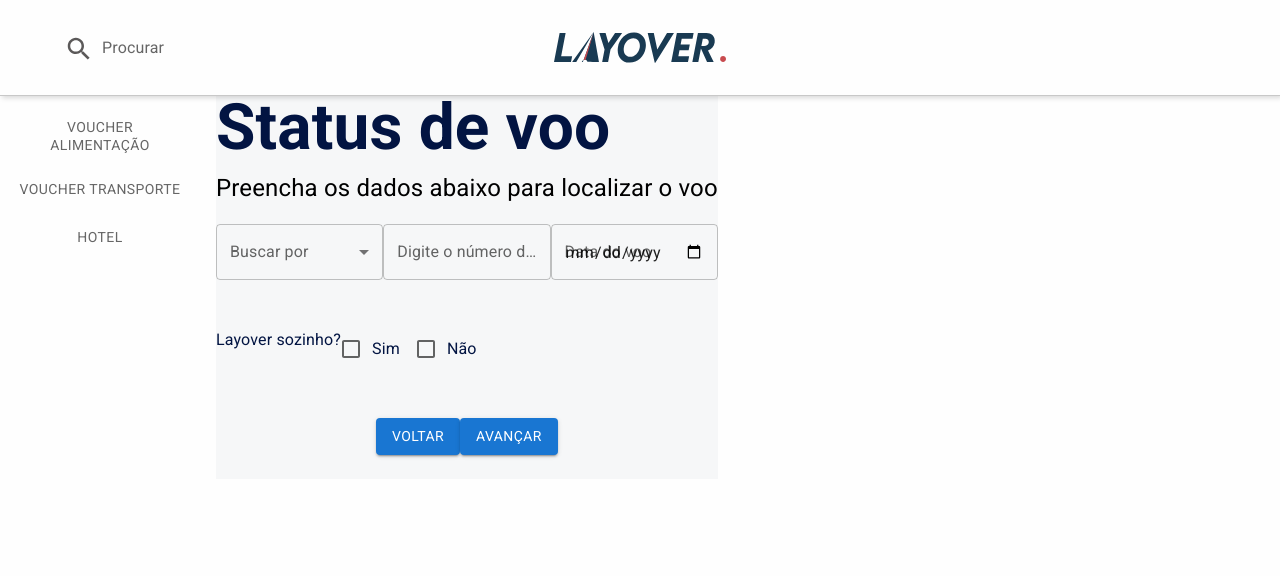
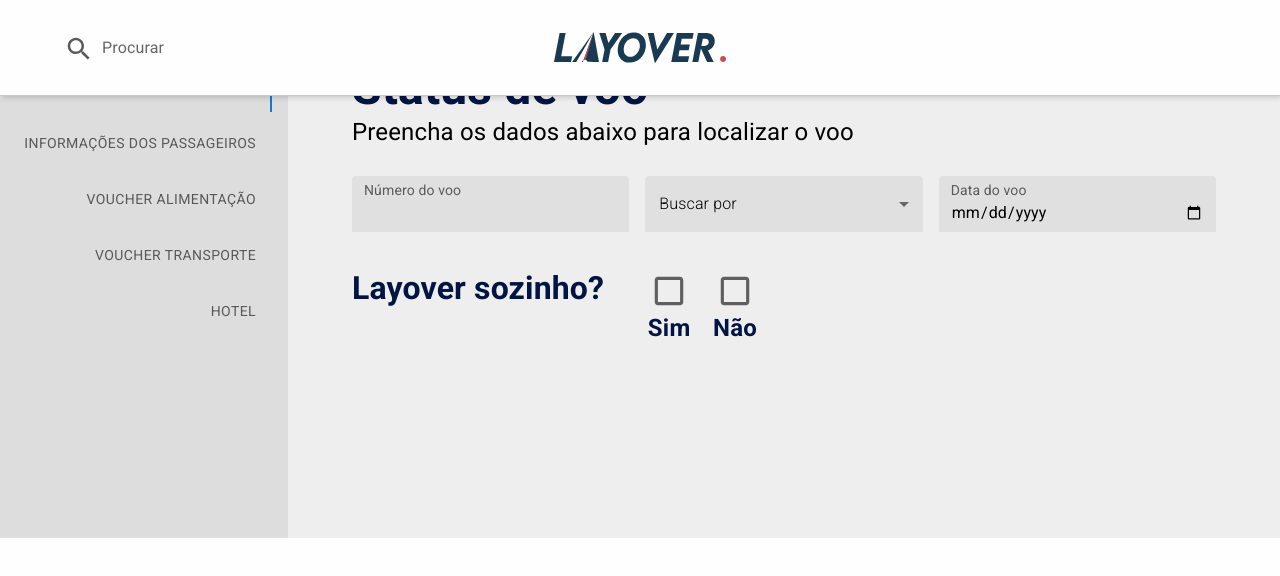
Before and after one commit to omarcusmoreira/layover-front-end, a React (Vite) app: page /search-flight in a window 1280 px wide. Shown: the top 576 px of the page. Built offline with nearby package versions, Linux system fonts and the light colour scheme; no server answers.

Commit message:
flight tabu

```diff
--- a/src/components/common/inputSelect/index.tsx
+++ b/src/components/common/inputSelect/index.tsx
@@ -14,7 +14,7 @@ export function InputSelect({
   children,
   callBacks,
   value,
-  height = "52px",
+  height = "56px",
 }: InputSelectProps) {
 
   const stylesInput = {
@@ -39,9 +39,7 @@ export function InputSelect({
         SelectDisplayProps={{
           style: stylesInput,
         }}
-        // InputLabelProps={{
-        //   shrink: false,
-        // }}
+
         disableUnderline
       >
         {children}
--- a/src/pages/MyLayovers/index.tsx
+++ b/src/pages/MyLayovers/index.tsx
@@ -71,7 +71,7 @@ export const MyLayovers = () => {
                 textTransform: "capitalize",
                 fontWeight: "600",
                 borderRadius: "1rem 1rem 0 0",
-                backgroundColor: "#e8e3e3",
+                backgroundColor: "#e7f8f9",
                 boxShadow: "0px 4px 4px rgba(0, 0, 0, 0.25)",
 
                 '&:hover': {
@@ -90,7 +90,7 @@ export const MyLayovers = () => {
                 textTransform: "capitalize",
                 fontWeight: "600",
                 borderRadius: "1rem 1rem 0 0",
-                backgroundColor: "#e8e3e3",
+                backgroundColor: "#e7f8f9",
                 boxShadow: "0px 4px 4px rgba(0, 0, 0, 0.25)",
                 '&:hover': {
                   color: "#000",
--- a/src/pages/SearchFlight/components/FlightSearch/index.tsx
+++ b/src/pages/SearchFlight/components/FlightSearch/index.tsx
@@ -1,4 +1,8 @@
-import React from 'react';
+import React, {useState} from 'react';
+import { InputText } from "../../../../components/common/inputText";
+import { InputSelect } from "../../../../components/common/inputSelect";
+import { InputDate } from "../../../../components/common/inputDate";
+
 import {
   FormControl,
   InputLabel,
@@ -8,61 +12,73 @@ import {
   FormControlLabel,
   Checkbox,
   Button,
-  Box,
 } from '@mui/material';
 
 import {
   FlightWrap,
-  FlightContent,
   FlightWrapTitle,
   FlightWrapSubTitle,
+  FlightInputFieldsWrap,
+  LayoverAlone,
+  LayoverAloneTitle,
+  LayoverAloneOptions,
 } from "./styles";
 
+export const FlightSearch = () => {
+  const [flightNumber, setFlightNumber] = useState("");
+  const [messageFlightNumber, setMessageFlightNumber] = useState("");
+  const [flightDate, setFlightDate] = useState("");
+  const [searchFlightFor, setSearchFlightFor] = useState(" ");
 
-export const FlightSearch = () => {
   return (
     <FlightWrap>
-      <FlightContent>
         <FlightWrapTitle style={{ textAlign: 'left' }}>Status de voo</FlightWrapTitle>
         <FlightWrapSubTitle style={{ textAlign: 'left' }}>
           Preencha os dados abaixo para localizar o voo
         </FlightWrapSubTitle>
-      <Box display="flex" justifyContent="center" mt={3} mb={3}>
-        <FormControl style={{ width: '50%' }}>
-          <InputLabel id="search-by-label">Buscar por</InputLabel>
-          <Select labelId="search-by-label" style={{ width: '100%' }}>
+        <FlightInputFieldsWrap>
+          <div>
+            <InputText
+              callBacks={(e) => setFlightNumber(e.target.value)}
+              value={flightNumber}
+              label="Número do voo"
+              placeholder="(Digite o número do voo)"
+              warningMns={messageFlightNumber}
+            />
+          </div>
+          <div>
+            <InputSelect callBacks={(e) => setSearchFlightFor(e)} value={searchFlightFor}>
+                <MenuItem value={" "}>Buscar por</MenuItem>
                 <MenuItem value={1}>Opção 1</MenuItem>
                 <MenuItem value={2}>Opção 2</MenuItem>
                 <MenuItem value={3}>Opção 3</MenuItem>
-          </Select>
-        </FormControl>
-        <TextField
-          style={{ width: '50%' }}
-          id="flight-number"
-          label="Digite o número do voo"
-          variant="outlined"
+            </InputSelect>
+          </div>
+          <div>
+            <InputDate
+              callBacks={(e) => setFlightDate(e.target.value)}
+              value={flightDate}
+              label="Data do voo"
+              placeholder="(DD/MM/AAAA)"
             />
-        <TextField
-          style={{ width: '50%' }}
-          id="flight-date"
-          label="Data do voo"
-          type="date"
-          variant="outlined"
-        />
-      </Box>
-      <Box display="flex" flexDirection="row" mt={3} mb={3}>
-        <span>Layover sozinho?</span>
+          </div>
+        </FlightInputFieldsWrap>
+      <LayoverAlone>
+        <LayoverAloneTitle>Layover sozinho?</LayoverAloneTitle>
+        <LayoverAloneOptions>
           <FormControlLabel
             control={<Checkbox name="yes" />}
             label="Sim"
+            labelPlacement="bottom"
+            sx={{ '& .MuiSvgIcon-root': { fontSize: 38 } }}
           />
-        <FormControlLabel control={<Checkbox name="no" />} label="Não" />
-      </Box>
-      <Box display="flex" justifyContent="center" mt={3} mb={3}>
-        <Button variant="contained">Voltar</Button>
-        <Button variant="contained">Avançar</Button>
-      </Box>
-      </FlightContent>
+          <FormControlLabel
+          control={<Checkbox name="no" />}
+          label="Não"
+          labelPlacement="bottom"
+          sx={{ '& .MuiSvgIcon-root': { fontSize: 38 } }}/>
+        </LayoverAloneOptions>
+      </LayoverAlone>
     </FlightWrap>
   );
 };
--- a/src/pages/SearchFlight/components/FlightSearch/styles.tsx
+++ b/src/pages/SearchFlight/components/FlightSearch/styles.tsx
@@ -1,20 +1,16 @@
 import styled from "styled-components";
 
 export const FlightWrap = styled.div`
-
-`
-
-export const FlightContent = styled.div`
+    flex:1;
     display:flex;
     flex-direction: column;
     width:100%;
-    margin-top:4rem;
-    background: rgba(103, 112, 141, 0.05);
 `
 
 export const FlightWrapTitle = styled.h2`
     font-weight: 700;
-    font-size: 4rem;
+    font-size: 3rem;
+    line-height: 3rem;
     color:#021442;
 `
 
@@ -23,4 +19,42 @@ export const FlightWrapSubTitle = styled.h3`
     font-size: 1.5rem;
     line-height: 1.5rem;
     color: #000000;
+    margin-top: .5rem;
 `
+
+export const FlightInputFieldsWrap = styled.div`
+    display:flex;
+    gap:1rem;
+    margin-top:2rem;
+
+    div{
+        flex:1;
+    }
+`
+export const LayoverAlone = styled.div`
+    display:flex;
+    margin-top: 2.5rem;
+`
+export const LayoverAloneTitle = styled.h3`
+    margin-right:2rem;
+    font-weight: 700;
+    font-size: 2rem;
+    line-height: 2rem;
+    color:#021442;
+`
+export const LayoverAloneOptions = styled.div`
+    label{
+        margin:0 .5rem;;
+        span:first-child{
+            padding:0;
+            svg{
+                width:50px;
+            }
+        }
+
+        span{
+            font-weight: 800;
+            font-size: 1.5rem;
+        }
+    }
+`
--- a/src/pages/SearchFlight/index.tsx
+++ b/src/pages/SearchFlight/index.tsx
@@ -1,6 +1,12 @@
 import React, { useState } from 'react';
 import { Tab, Tabs, Typography } from '@mui/material';
 import { FlightSearch } from './components/FlightSearch';
+
+import {
+  FlightStatusWrap,
+  FlightStatusMenu,
+  FlightStatusTab,
+} from "./styles";
 
 interface TabPanelProps {
   children?: React.ReactNode;
@@ -37,22 +43,28 @@ export const SearchFlight = () => {
   };
 
   return (
-    <div style={{ display: 'flex' }}>
+    <FlightStatusWrap >
+      <FlightStatusMenu>
         <Tabs
           orientation="vertical"
           variant="scrollable"
           value={value}
           onChange={handleChange}
           aria-label="Vertical tabs example"
-        style={{ width: '200px', height: '100%' }}
+          style={{ width: '200px', height: '100%', textAlign:"left" }}
         >
-        <Tab label="Localizar Voo" />
-        <Tab label="Informações dos passageiros" />
+          <Tab label="Localizar Voo"
+          />
+          <Tab label="Informações dos passageiros"
+          TabIndicatorProps={{ style: { background: "red" } }}
+          />
           <Tab label="Voucher Alimentação" />
           <Tab label="Voucher Transporte" />
           <Tab label="Hotel" />
         </Tabs>
-      <TabPanel value={value} index={0}>
+      </FlightStatusMenu>
+        <FlightStatusTab>
+          <TabPanel value={value} index={0} >
             <FlightSearch />
           </TabPanel>
           <TabPanel value={value} index={1}>
@@ -67,6 +79,7 @@ export const SearchFlight = () => {
           <TabPanel value={value} index={4}>
             Hotel Content
           </TabPanel>
-    </div>
+        </FlightStatusTab>
+    </FlightStatusWrap >
   );
 };
--- /dev/null
+++ b/src/pages/SearchFlight/styles.tsx
@@ -0,0 +1,30 @@
+import styled from "styled-components";
+
+export const FlightStatusWrap = styled.div`
+    display:flex;
+`
+
+export const FlightStatusMenu = styled.div`
+    flex: 0 0 18rem;
+    background-color:#ddd;
+    padding: 4rem 0;
+    align-items: start;
+    padding-right: 1rem;
+
+    div{
+        width:100% !important;
+        display:flex;
+        gap:.5rem;
+        button{
+            padding-right: 1rem;
+            align-items: self-end;
+        }
+    }
+`
+
+export const FlightStatusTab = styled.div`
+    flex 1;
+    padding:3rem;
+    background: #eee;
+
+`
```
Lines whose indentation alone changed are shown as unchanged.
